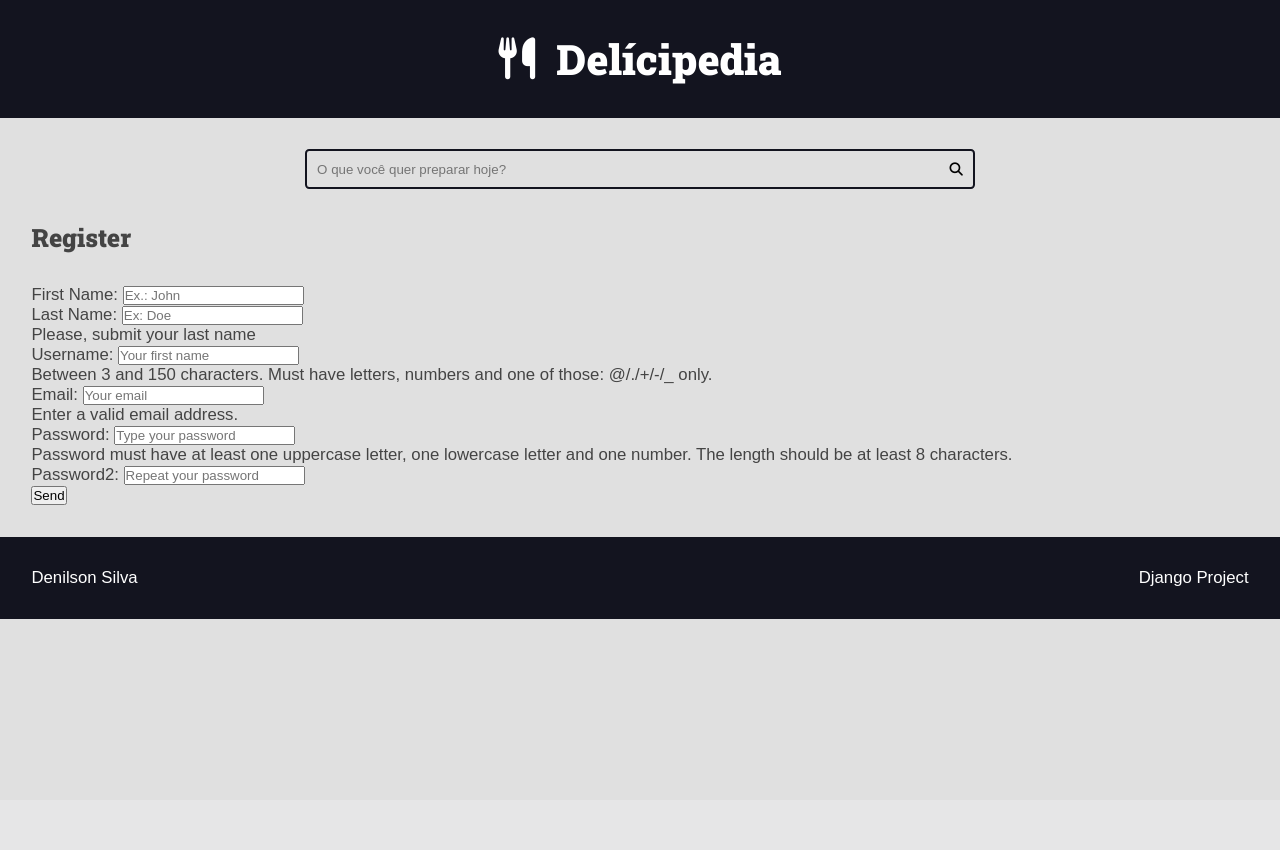
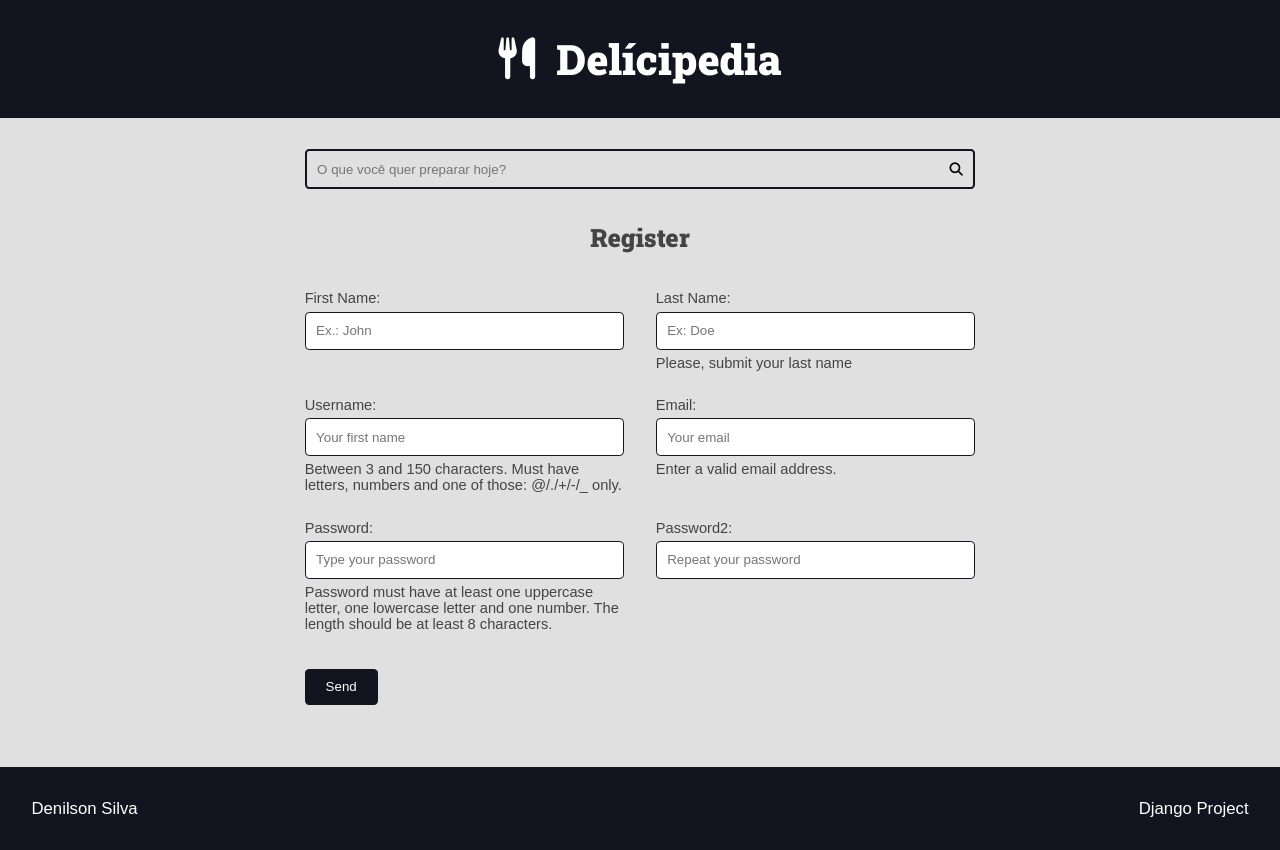
Before and after one commit to AroMight/projeto_django, a Django app: page /authors/register/ in a window 1280 px wide. Before the commit the page ends 619 px from the top, so only its background shows below. Run offline with Django 5.2, Linux system fonts and the light colour scheme.

Commit message:
organazing files

```diff
--- a/authors/forms.py
+++ b/authors/forms.py
@@ -15,12 +15,8 @@ def add_placeholder(field, placeholder_val):
     add_attr(field, 'placeholder', placeholder_val)
 
 
-def add_autocomplete_off(field):
-    '''Remove the autocomplete feature from the field.'''
-    add_attr(field, 'autocomplete', 'off')
-
-
 def strong_password(password):
+    '''Check if the password is strong enough.'''
     regex = re.compile(r'^(?=.*[a-z])(?=.*[A-Z])(?=.*[0-9]).{8,}$')
 
     if not regex.match(password):
@@ -132,30 +128,13 @@ class RegisterForm(forms.ModelForm):
                 ],
             })
 
+    def clean_email(self):
+        email = self.cleaned_data.get('email', '')
+        exists = User.objects.filter(email=email).exists()
 
-# class RecipeForm(forms.Form):
-#     title = forms.CharField(max_length=100, required=True, label='Título',
-#                             widget=forms.TextInput)
+        if exists:
+            raise ValidationError(
+                'User e-mail is already in use', code='invalid',
+            )
 
-#     password = forms.CharField(max_length=8, widget=forms.PasswordInput(
-#         attrs={'placeholder': 'insira uma senha'}))
-
-#     email = forms.EmailField(required=False, widget=forms.URLInput())
-
-#     homem = forms.BooleanField()
-
-#     CHOICES = {"1": "First", "2": "Second"}
-#     genero = forms.ChoiceField(
-#         widget=forms.SelectMultiple(attrs={'class': 'nt-5'}), choices=CHOICES
-#     )
-
-#     null_bolean_field = forms.BooleanField(widget=forms.NullBooleanSelect)
-
-#     radio_field = forms.ChoiceField(label='Campo de radio',
-#                                     widget=forms.CheckboxSelectMultiple, choices=({'1': 'opção um', '2': 'opção dois'}))
-
-#     ClearableFile = forms.FileField(
-#         required=False, widget=forms.ClearableFileInput)
-
-#     Date_field = forms.DateTimeField(help_text='Digite seu nome completo', error_messages={'invalid': 'OI'},
-#                                      widget=forms.DateTimeInput(attrs={'type': 'datetime-local'}))
+        return email
--- a/authors/views.py
+++ b/authors/views.py
@@ -3,6 +3,7 @@ from django.shortcuts import redirect
 from django.http import Http404
 from .forms import RegisterForm
 from django.contrib import messages
+from django.urls import reverse
 
 
 def register_view(request):
@@ -12,6 +13,7 @@ def register_view(request):
     return render(request, 'authors/pages/register_view.html', context={
         'title': 'Recipe |',
         'form': form,
+        'form_action': reverse('authors:create')
     })
 
 
@@ -20,14 +22,15 @@ def register_create(request):
         raise Http404('Page not found')
 
     POST = request.POST
+    request.session['register_form_data'] = POST
     form = RegisterForm(POST)
 
     if form.is_valid():
-        form.save()
+        user = form.save(commit=False)
+        user.set_password(user.password)
+        user.save()
+
         messages.success(request, 'User created successfully, please log in.')
         del request.session['register_form_data']
 
-    else:
-        request.session['register_form_data'] = POST
-
     return redirect('authors:register')
--- a/global_templates/global/base.html
+++ b/global_templates/global/base.html
@@ -2,22 +2,22 @@
 <html lang="pt-BR">
 
 <head>
-    {% include "recipes/partials/head.html" %}
+    {% include "global/partials/head.html" %}
     <title>{% block title %}{% endblock title %}</title>
 </head>
 
 <body>
 
-    {% include "recipes/partials/header.html" %}
+    {% include "global/partials/header.html" %}
 
-    {% include "recipes/partials/search.html" %}
+    {% include "global/partials/search.html" %}
 
     <main class="main-content-container">
         {% block content %}{% endblock content %}
 
-        {% include "recipes/partials/pagination.html" %}
+        {% include "global/partials/pagination.html" %}
     </main>
-    {% include "recipes/partials/footer.html" %}
+    {% include "global/partials/footer.html" %}
 </body>
 
 </html>
--- /dev/null
+++ b/global_templates/global/partials/head.html
@@ -0,0 +1,26 @@
+{% load static %}
+
+<meta charset="UTF-8">
+<meta name="viewport" content="width=device-width, initial-scale=1.0">
+
+<!------------- FONTE DE ÍCONES-------------------->
+<link rel="stylesheet" href="https://cdnjs.cloudflare.com/ajax/libs/font-awesome/6.5.1/css/fontawesome.min.css"
+    integrity="sha512-d0olNN35C6VLiulAobxYHZiXJmq+vl+BGIgAxQtD5+kqudro/xNMvv2yIHAciGHpExsIbKX3iLg+0B6d0k4+ZA=="
+    crossorigin="anonymous" referrerpolicy="no-referrer" />
+<link rel="stylesheet" href="https://cdnjs.cloudflare.com/ajax/libs/font-awesome/6.5.1/css/brands.min.css"
+    integrity="sha512-8RxmFOVaKQe/xtg6lbscU9DU0IRhURWEuiI0tXevv+lXbAHfkpamD4VKFQRto9WgfOJDwOZ74c/s9Yesv3VvIQ=="
+    crossorigin="anonymous" referrerpolicy="no-referrer" />
+<link rel="stylesheet" href="https://cdnjs.cloudflare.com/ajax/libs/font-awesome/6.5.1/css/solid.min.css"
+    integrity="sha512-pZlKGs7nEqF4zoG0egeK167l6yovsuL8ap30d07kA5AJUq+WysFlQ02DLXAmN3n0+H3JVz5ni8SJZnrOaYXWBA=="
+    crossorigin="anonymous" referrerpolicy="no-referrer" />
+
+<!--------------FAVICON----------------->
+<link rel="shortcut icon" href="{% static 'favicon.ico' %}" type="image/x-icon">
+
+<!--------------FONTE ROBOTO SLAB----------------->
+<link rel="preconnect" href="https://fonts.googleapis.com">
+<link rel="preconnect" href="https://fonts.gstatic.com" crossorigin>
+<link href="https://fonts.googleapis.com/css2?family=Roboto+Slab:wght@900&display=swap" rel="stylesheet">
+
+<!--------------CSS----------------->
+<link rel="stylesheet" href="{% static 'global/css/styles.css' %}">
--- a/recipes/templates/recipes/pages/home.html
+++ b/recipes/templates/recipes/pages/home.html
@@ -4,7 +4,7 @@
 
 {% block content %}
 
-{% include "recipes/partials/messages.html" %}
+{% include "global/partials/messages.html" %}
 
 <div class="main-content main-content-list container">
 {% for recipe in recipes %}
--- a/recipes/templates/recipes/partials/head.html
+++ /dev/null
@@ -1,23 +0,0 @@
-{% load static %}
-
-    <meta charset="UTF-8">
-    <meta name="viewport" content="width=device-width, initial-scale=1.0">
-
-    <!------------- FONTE DE ÍCONES-------------------->
-    <link rel="stylesheet" href="https://cdnjs.cloudflare.com/ajax/libs/font-awesome/6.5.1/css/fontawesome.min.css"
-        integrity="sha512-d0olNN35C6VLiulAobxYHZiXJmq+vl+BGIgAxQtD5+kqudro/xNMvv2yIHAciGHpExsIbKX3iLg+0B6d0k4+ZA=="
-        crossorigin="anonymous" referrerpolicy="no-referrer" />
-    <link rel="stylesheet" href="https://cdnjs.cloudflare.com/ajax/libs/font-awesome/6.5.1/css/brands.min.css"
-        integrity="sha512-8RxmFOVaKQe/xtg6lbscU9DU0IRhURWEuiI0tXevv+lXbAHfkpamD4VKFQRto9WgfOJDwOZ74c/s9Yesv3VvIQ=="
-        crossorigin="anonymous" referrerpolicy="no-referrer" />
-    <link rel="stylesheet" href="https://cdnjs.cloudflare.com/ajax/libs/font-awesome/6.5.1/css/solid.min.css"
-        integrity="sha512-pZlKGs7nEqF4zoG0egeK167l6yovsuL8ap30d07kA5AJUq+WysFlQ02DLXAmN3n0+H3JVz5ni8SJZnrOaYXWBA=="
-        crossorigin="anonymous" referrerpolicy="no-referrer" />
-
-    <!--------------FONTE ROBOTO SLAB----------------->
-    <link rel="preconnect" href="https://fonts.googleapis.com">
-    <link rel="preconnect" href="https://fonts.gstatic.com" crossorigin>
-    <link href="https://fonts.googleapis.com/css2?family=Roboto+Slab:wght@900&display=swap" rel="stylesheet">
-
-    <!--------------CSS----------------->
-    <link rel="stylesheet" href="{% static 'recipes/css/styles.css' %}">
--- a/static/recipes/css/styles.css
+++ b/static/recipes/css/styles.css
@@ -8,24 +8,23 @@
     --color-primary-light: #d4ecfa;
     --color-primary-light-hover: #bdd8e7;
 
-
     --color-white: #fff;
-    --color-dark: #000;
+    --color-black: #000;
 
     --color-dark-text: #444;
     --color-info-light: #cce5ff;
     --color-debug-light: #cce5ff;
-    --color-sucess-light: #d4edda;
+    --color-success-light: #d4edda;
     --color-alert-light: #fff3cd;
     --color-warning-light: #fff3cd;
     --color-error-light: #f8d7da;
 
-    --color-: #4d86c4;
-    --color-: #4d86c4;
-    --color-: #4a9c5d;
-    --color-: #927f40;
-    --color-: #927f40;
-    --color-: #da525d;
+    --color-info-dark: #4d86c4;
+    --color-debug-dark: #4d86c4;
+    --color-success-dark: #4a9c5d;
+    --color-alert-dark: #927f40;
+    --color-warning-dark: #927f40;
+    --color-error-dark: #da525d;
 
     --color-gray-0: #f9f9f9;
     --color-gray-1: #e0e0e0;
@@ -41,9 +40,8 @@
     --font-primary: sans-serif;
     --font-headings: 'Roboto Slab', serif;
 
+    --spacing-gutter-medium: 3rem;
     --spacing-gutter-large: 4rem;
-    --spacing-gutter-medium: 3rem;
-
 }
 
 * {
@@ -86,6 +84,115 @@ h6 {
 
 }
 
+/* Forms */
+
+.form-content {
+    max-width: 64rem;
+    margin: 0 auto;
+    margin-bottom: var(--spacing-gutter-medium);
+}
+
+.form-content label,
+.form-content .help-text,
+.errorlist {
+    display: block;
+    margin: .5rem 0;
+    font-size: 1.4rem;
+    list-style: none;
+}
+
+
+
+.errorlist {
+    color: var(--color-error-dark);
+}
+
+.form-content input {
+    width: 100%;
+    padding: 1rem;
+    border-radius: .4rem;
+    border: 1px solid var(--color-primary-dark);
+    transition: all 300ms ease-in-out;
+}
+
+.form-content input:focus {
+    outline: none;
+    border: 1px solid var(--color-debug-dark);
+    box-shadow: var(--color-primary) 0.3rem 0.3rem;
+}
+
+.form-content-grid {
+    display: grid;
+    grid-template-columns: repeat(auto-fit, minmax(30rem, 1fr));
+    gap: calc(var(--spacing-gutter-medium)/2) var(--spacing-gutter-medium);
+}
+
+.form-content button {
+    padding: 1rem 2rem;
+    border: none;
+    background: var(--color-primary-dark);
+    color: white;
+    border-radius: .4rem;
+}
+
+.form-content button:hover{
+    background: var(--color-primary-dark-hover);
+    cursor: pointer;
+}
+
+/* Messages */
+
+.messages-container {
+    display: flex;
+    flex-flow: column wrap;
+    gap: 1rem
+}
+
+.message {
+    padding: 1rem;
+    border-radius: 4px;
+    border: 1px solid var(--color-dark-text);
+    background: var(--color-gray-2);
+    color: var(--color-dark-text);
+}
+
+.message-error {
+    border: 1px solid var(--color-error-dark);
+    background: var(--color-error-light);
+    color: var(--color-error-dark);
+}
+
+.message-success {
+    border: 1px solid var(--color-success-dark);
+    background: var(--color-success-light);
+    color: var(--color-success-dark);
+}
+
+.message-warning {
+    border: 1px solid var(--color-warning-dark);
+    background: var(--color-warning-light);
+    color: var(--color-warning-dark);
+}
+
+.message-alert {
+    border: 1px solid var(--color-alert-dark);
+    background: var(--color-alert-light);
+    color: var(--color-alert-dark);
+}
+
+.message-info {
+    border: 1px solid var(--color-info-dark);
+    background: var(--color-info-light);
+    color: var(--color-info-dark);
+}
+
+.message-debug {
+    border: 1px solid var(--color-debug-dark);
+    background: var(--color-debug-light);
+    color: var(--color-debug-dark);
+}
+
+
 .main-logo {
     font-size: 4rem;
     color: var(--color-white);
@@ -97,7 +204,6 @@ h6 {
     width: fit-content;
     /* AJUSTA O TAMANHO DO CONTEINER AO TAMANHO DO CONTEÚDO */
     margin: 0 auto;
-    /* CENTRALIZA A BOX HORIZONTALMENTE NA BOX PAI */
 }
 
 .main-logo-icon {
@@ -169,6 +275,7 @@ h6 {
     transform: scale(1);
     box-shadow: -5px 5px 15px rgba(0, 0, 0, 0.2);
 }
+
 /* main-content-detail só existe no recipe-view.html */
 
 .recipe {
@@ -302,6 +409,7 @@ h6 {
     flex-flow: row wrap;
     gap: 1rem 0.5rem
 }
+
 .pagination .page-item {
     background: var(--color-gray-3);
     padding: 0.5rem 1rem;
@@ -312,3 +420,14 @@ h6 {
     background: var(--color-primary);
     color: white;
 }
+
+.center {
+    margin: 0 auto;
+    text-align: center;
+}
+
+@media (max-width: 600px) {
+    .main-content-list, .form-content-grid {
+        grid-template-columns: repeat(auto-fit, minmax(100%, 1fr));
+    }
+}
```
Also changed, not shown: authors/templates/authors/pages/register_view.html (+2 -36 lines), authors/tests/test_author_register_form.py (+27 -9 lines), authors/tests/tests_authors_views.py (+7 -1 lines), global_templates/global/partials/form.html (added, +35 -0 lines), db.sqlite3, global_static/favicon.ico (added), global_static/global/css/styles.css (renamed from recipes/static/recipes/css/styles.css), global_templates/global/partials/footer.html (renamed from recipes/templates/recipes/partials/footer.html), global_templates/global/partials/header.html (renamed from recipes/templates/recipes/partials/header.html), global_templates/global/partials/messages.html (renamed from recipes/templates/recipes/partials/messages.html), global_templates/global/partials/pagination.html (renamed from recipes/templates/recipes/partials/pagination.html), global_templates/global/partials/search.html (renamed from recipes/templates/recipes/partials/search.html), 1 other file. Lines whose indentation alone changed are shown as unchanged.
